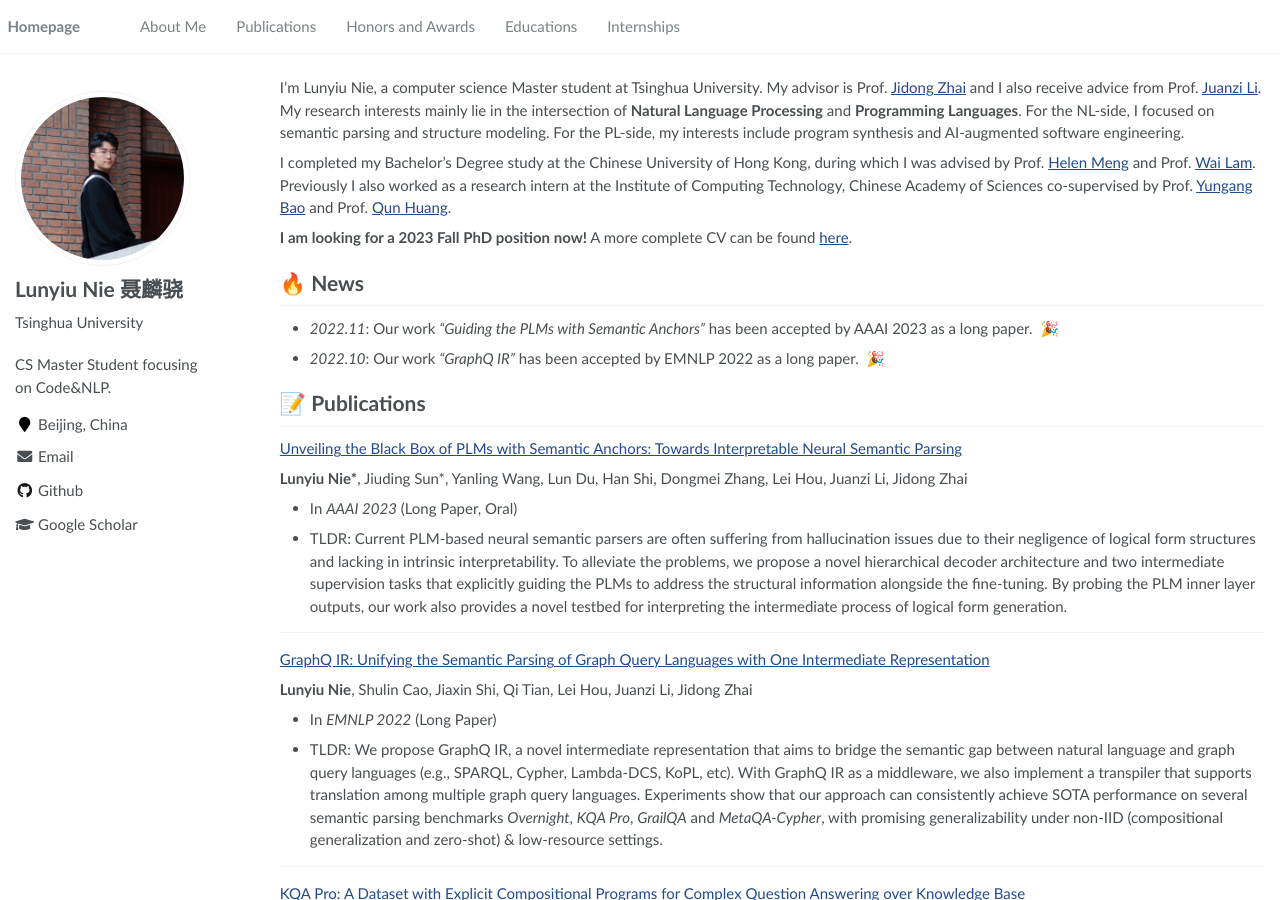
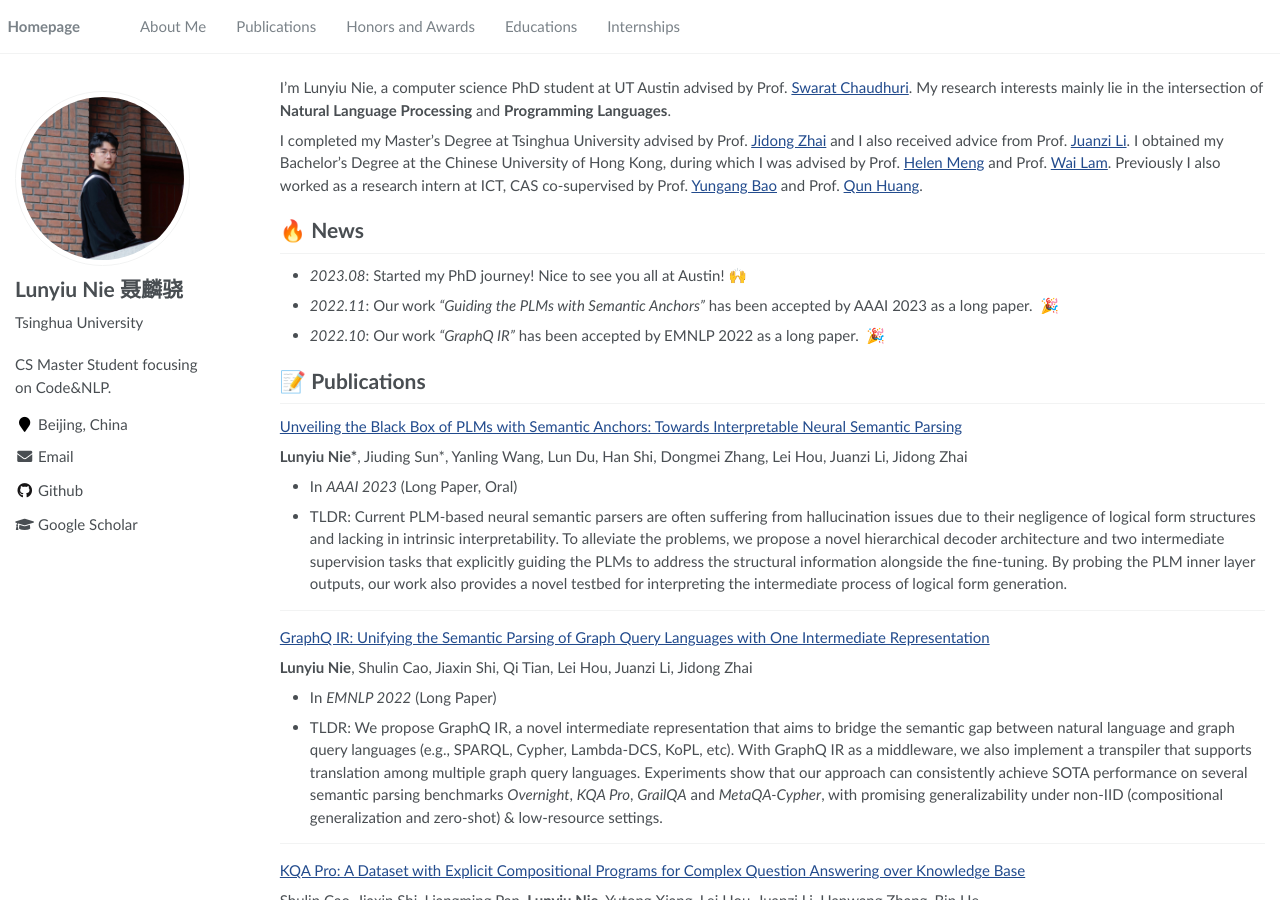
Before and after one commit to Flitternie/flitternie.github.io, a Jekyll site: the page built from _pages/about.md, in a window 1280 px wide and 900 px high. Built offline with Jekyll 4.4.1, drawn with Linux system fonts in a browser that asks for light colours.

Commit message:
Update about.md

```diff
--- a/_pages/about.md
+++ b/_pages/about.md
@@ -17,14 +17,12 @@ redirect_from:
 
 <span class='anchor' id='about-me'></span>
 
-I’m Lunyiu Nie, a computer science Master student at Tsinghua University. My advisor is Prof. [Jidong Zhai](https://pacman.cs.tsinghua.edu.cn/~zjd/) and I also receive advice from Prof. [Juanzi Li](http://keg.cs.tsinghua.edu.cn/persons/ljz/). My research interests mainly lie in the intersection of **Natural Language Processing** and **Programming Languages**. For the NL-side, I focused on semantic parsing and structure modeling. For the PL-side, my interests include program synthesis and AI-augmented software engineering.
+I’m Lunyiu Nie, a computer science PhD student at UT Austin advised by Prof. [Swarat Chaudhuri](https://www.cs.utexas.edu/~swarat/). My research interests mainly lie in the intersection of **Natural Language Processing** and **Programming Languages**.
 
-I completed my Bachelor’s Degree study at the Chinese University of Hong Kong, during which I was advised by Prof. [Helen Meng](https://www.se.cuhk.edu.hk/people/academic-staff/prof-meng-mei-ling-helen/) and Prof. [Wai Lam](http://www1.se.cuhk.edu.hk/~textmine/). Previously I also worked as a research intern at the Institute of Computing Technology, Chinese Academy of Sciences co-supervised by Prof. [Yungang Bao](http://acs.ict.ac.cn/baoyg/) and Prof. [Qun Huang](https://huangqundl.github.io/).
-
-**I am looking for a 2023 Fall PhD position now!** A more complete CV can be found [here](CV.pdf).
-
+I completed my Master's Degree at Tsinghua University advised by Prof. [Jidong Zhai](https://pacman.cs.tsinghua.edu.cn/~zjd/) and I also received advice from Prof. [Juanzi Li](http://keg.cs.tsinghua.edu.cn/persons/ljz/). I obtained my Bachelor’s Degree at the Chinese University of Hong Kong, during which I was advised by Prof. [Helen Meng](https://www.se.cuhk.edu.hk/people/academic-staff/prof-meng-mei-ling-helen/) and Prof. [Wai Lam](http://www1.se.cuhk.edu.hk/~textmine/). Previously I also worked as a research intern at ICT, CAS co-supervised by Prof. [Yungang Bao](http://acs.ict.ac.cn/baoyg/) and Prof. [Qun Huang](https://huangqundl.github.io/).
 
 # 🔥 News
+- *2023.08*: Started my PhD journey! Nice to see you all at Austin! 🙌
 - *2022.11*: Our work _"Guiding the PLMs with Semantic Anchors"_ has been accepted by AAAI 2023 as a long paper. &nbsp;🎉
 - *2022.10*: Our work _"GraphQ IR"_ has been accepted by EMNLP 2022 as a long paper. &nbsp;🎉
 
```
